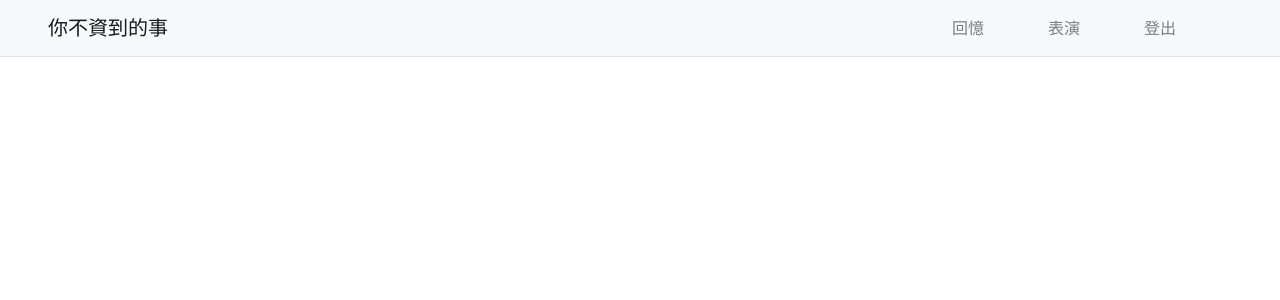
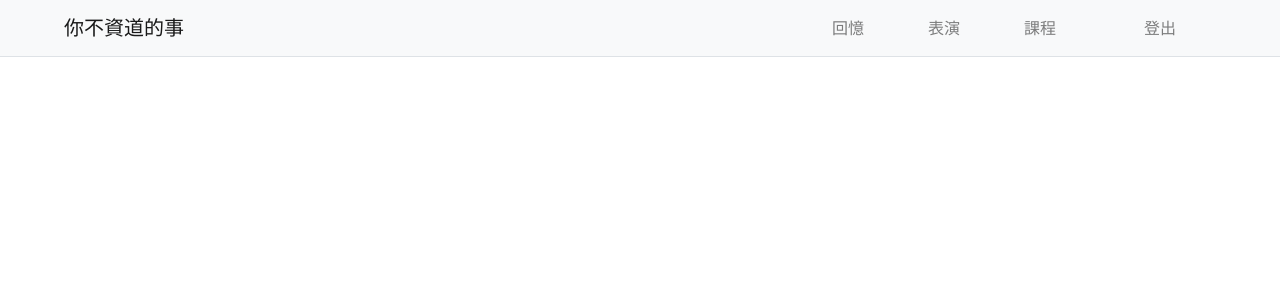
Before and after one commit to YuShaoSu/cscamp-frontend, a React (Create React App) app: page /look_back in a window 1280 px wide. Shown: the top 300 px of the page. Built offline with nearby package versions, Linux system fonts and the light colour scheme.

Commit message:
Modify navbar

```diff
--- a/src/components/Navbar/index.js
+++ b/src/components/Navbar/index.js
@@ -3,19 +3,19 @@ import React from 'react'
 import { connect } from 'react-redux'
 import { Link } from 'react-router-dom'
 import { logout } from 'api/Actions/User'
-import styles from './style.module.scss'
 
 class Navbar extends React.Component {
   render () {
     return (
       <nav className='navbar navbar-expand-md navbar-light bg-light border-bottom px-5'>
-        <div className='navbar-brand'>你不資到的事</div>
+        <div className='navbar-brand mx-3'>你不資道的事</div>
         <div className='collapse navbar-collapse'>
-          <div className='navbar-nav ml-auto px-5'>
-            <Link className='nav-item nav-link' to='/memory'>回憶</Link>
-            <Link className='nav-item nav-link mx-5' to='/performance'>表演</Link>
+          <div className='navbar-nav ml-auto'>
+            <Link className='nav-item nav-link mx-4' to='/look_back'>回憶</Link>
+            <Link className='nav-item nav-link mx-4' to='/performance'>表演</Link>
+            <Link className='nav-item nav-link mx-4' to='/course'>課程</Link>
             <div
-              className='nav-item nav-link clickable'
+              className='nav-item nav-link clickable mx-5'
               onClick={() => this.props.logout()}
             >
               登出
--- a/src/components/Navbar/style.module.scss
+++ /dev/null
@@ -1,5 +0,0 @@
-
-.navItem {
-  display: inline-block;
-  color: black;
-}
```
